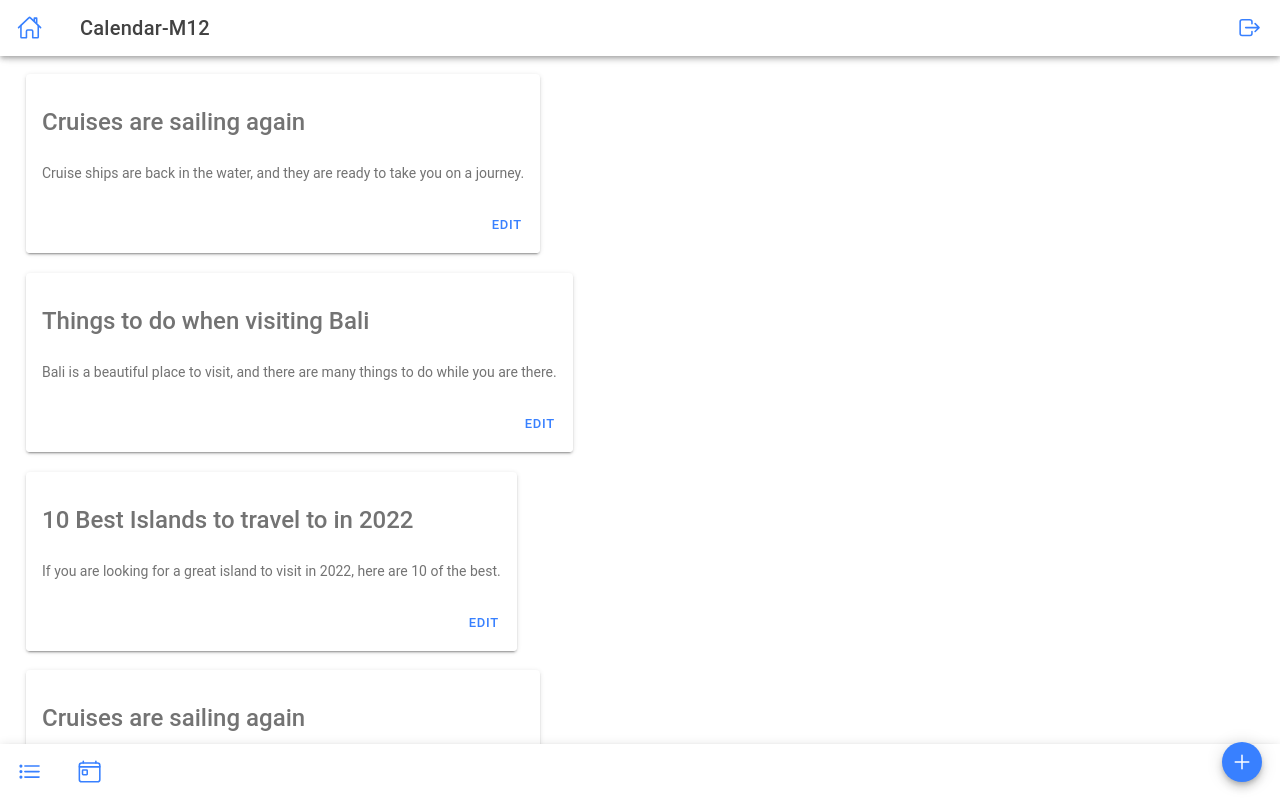
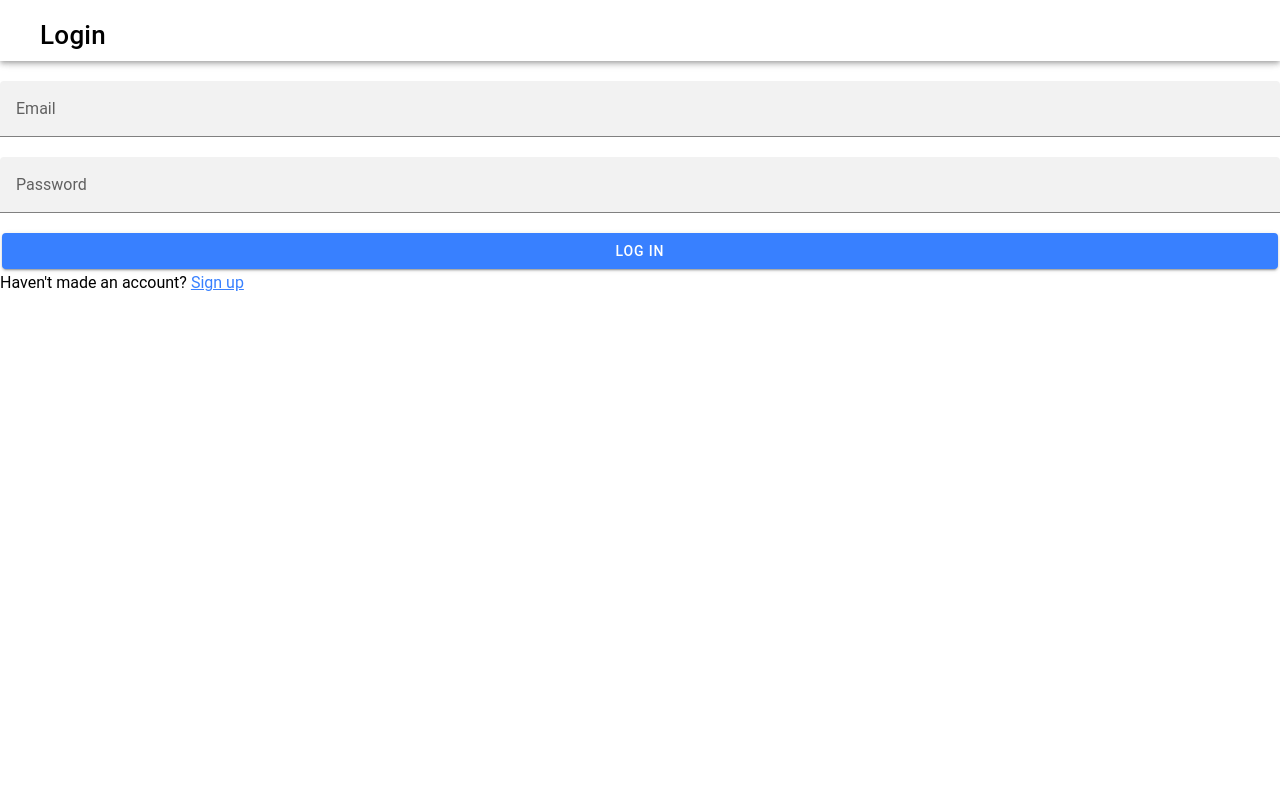
Before and after one commit to jaycebeck/M12-Test, a React (Vite) app: page /todos in a window 1280 px wide. Built offline with nearby package versions, Linux system fonts and the light colour scheme; no server answers.

Commit message:
Working authentication and login pages

```diff
--- a/package.json
+++ b/package.json
@@ -17,10 +17,12 @@
     "@capacitor/haptics": "5.0.7",
     "@capacitor/keyboard": "5.0.8",
     "@capacitor/status-bar": "5.0.7",
+    "@firebase/auth": "^1.6.2",
     "@ionic/react": "^7.0.0",
     "@ionic/react-router": "^7.0.0",
     "@types/react-router": "^5.1.20",
     "@types/react-router-dom": "^5.3.3",
+    "firebase": "^10.9.0",
     "ionic7-calendar": "^2.4.0",
     "ionicons": "^7.0.0",
     "react": "^18.2.0",
--- a/src/App.tsx
+++ b/src/App.tsx
@@ -21,9 +21,6 @@ import {
   setupIonicReact
 } from '@ionic/react';
 import { IonReactRouter } from '@ionic/react-router';
-import Home from './pages/Home';
-import ToDos from './pages/ToDos';
-import CreateToDo from './pages/CreateToDo';
 
 /* Core CSS required for Ionic components to work properly */
 import '@ionic/react/css/core.css';
@@ -43,22 +40,48 @@ import '@ionic/react/css/display.css';
 
 /* Theme variables */
 import './theme/variables.css';
+
+
+import Home from './pages/Home';
+import ToDos from './pages/ToDos';
+import CreateToDo from './pages/CreateToDo';
 import CalendarView from './pages/CalendarView';
+import SignUp from './pages/SignUp';
+import Login from './pages/Login';
+
+import { auth, firestore } from './firebaseConfig';
+import { useState, useEffect } from 'react';
 
 setupIonicReact();
 
-const App: React.FC = () => (
-  <IonApp>
+const App: React.FC = () => {
+  const [user, setUser] = useState<any>(null); // State to store authenticated user
+
+  useEffect(() => {
+    // Add an authentication state observer
+    const unsubscribe = auth.onAuthStateChanged((user) => {
+      setUser(user); // Set the authenticated user in state
+    });
+
+    return () => {
+      unsubscribe(); // Unsubscribe from the authentication state observer
+    };
+  }, []);
+
+  return (<IonApp>
     <IonReactRouter>
       <IonRouterOutlet>
-        <Route path="/home" component={Home} />
-        <Route path="/todos" component={ToDos} />
-        <Route path="/create-todo" component={CreateToDo} />
-        <Route path="/calendar-view" component={CalendarView} />
-        <Redirect exact from="/" to="/home" />
+        <Route path="/home" render={Home} />
+        <Route path="/todos" render={() => (user ? <ToDos/> : <Login />)} />
+        <Route path="/create-todo" render={() => (user ? <CreateToDo /> : <Login />)} />
+        <Route path="/calendar-view" render={() => (user ? <CalendarView /> : <Login />)}  />
+        <Route path="/signup" component={SignUp} />
+        <Route path="/login" component={Login} />
+        <Redirect exact from="/" to="/login" />
       </IonRouterOutlet>
     </IonReactRouter>
   </IonApp>
-);
+  );
+};
 
 export default App;
--- a/src/components/Header.tsx
+++ b/src/components/Header.tsx
@@ -1,6 +1,9 @@
 import React from 'react';
 import { IonButton, IonHeader, IonIcon, IonTitle, IonToolbar } from '@ionic/react';
-import { homeOutline, logOutOutline } from 'ionicons/icons';
+import { homeOutline, logInOutline, logOutOutline } from 'ionicons/icons';
+import SignOutButton from './SignoutButton';
+import { auth } from '../firebaseConfig';
+import LoginButton from './LoginButton';
 
 function Header() {
     return (
@@ -8,12 +11,10 @@ function Header() {
             <IonHeader>
                 <IonToolbar>
                     <IonTitle>Calendar-M12</IonTitle>
-                    <IonButton slot='start' fill='clear' href='../'>
+                    <IonButton slot='start' fill='clear' href='/home'>
                         <IonIcon slot="icon-only" icon={homeOutline}></IonIcon>
                     </IonButton>
-                    <IonButton slot="end" fill='clear'>
-                        <IonIcon slot="icon-only" icon={logOutOutline}></IonIcon>
-                    </IonButton>
+                    {auth.currentUser ? <SignOutButton /> : <LoginButton />}
                 </IonToolbar>
             </IonHeader>
         </>
--- /dev/null
+++ b/src/components/LoginButton.tsx
@@ -0,0 +1,16 @@
+import React from 'react';
+import { IonButton, IonIcon, } from '@ionic/react';
+import { logInOutline } from 'ionicons/icons';
+
+const LoginButton: React.FC = () => {
+
+    return (
+        <>
+            <IonButton slot='end' fill='clear' href='./login'>Login
+                <IonIcon icon={logInOutline}></IonIcon>
+            </IonButton>
+        </>
+    );
+}
+
+export default LoginButton;
--- /dev/null
+++ b/src/components/SignoutButton.tsx
@@ -0,0 +1,25 @@
+import { logOutOutline } from 'ionicons/icons';
+import { auth } from '../firebaseConfig'; // Import the initialized Firebase auth
+import { IonButton, IonIcon } from '@ionic/react';
+import { useHistory } from 'react-router-dom';
+
+const SignOutButton: React.FC = () => {
+
+  const history = useHistory();
+  const handleSignOut = async () => {
+    try {
+      await auth.signOut();
+      console.log('User signed out successfully!');
+      history.push('/login');
+    } catch (error: string | any) {
+      console.error('Error signing out:', error.message);
+    }
+  };
+
+  return (<IonButton onClick={handleSignOut} slot="end" fill='clear'>Logout
+    <IonIcon icon={logOutOutline}></IonIcon>
+  </IonButton>
+  );
+};
+
+export default SignOutButton;
--- /dev/null
+++ b/src/firebaseConfig.tsx
@@ -0,0 +1,18 @@
+import firebase from 'firebase/compat/app';
+import 'firebase/compat/auth';
+import 'firebase/compat/firestore';
+
+const firebaseConfig = {
+    apiKey: "AIzaSyCGjW8iz4Apsmad0yRGF2JOvsRlcofS7GA",
+    authDomain: "m12-calendar.firebaseapp.com",
+    projectId: "m12-calendar",
+    storageBucket: "m12-calendar.appspot.com",
+    messagingSenderId: "448683599098",
+    appId: "1:448683599098:web:95bbdc9a66cab27cc51543"
+};
+
+firebase.initializeApp(firebaseConfig);
+const auth = firebase.auth();
+const firestore = firebase.firestore();
+
+export { auth, firestore };
--- /dev/null
+++ b/src/pages/Login.tsx
@@ -0,0 +1,36 @@
+import { useState } from 'react';
+import { auth } from '../firebaseConfig'; // Import the initialized Firebase auth
+import { IonInput, IonButton, IonTitle, IonHeader, IonText } from '@ionic/react';
+import { useHistory } from 'react-router-dom';
+import './SignUpIn.css';
+
+const SignIn: React.FC = () => {
+    const [email, setEmail] = useState('');
+    const [password, setPassword] = useState('');
+    const history = useHistory();
+
+    const handleSignIn = async () => {
+        try {
+            await auth.signInWithEmailAndPassword(email, password);
+            console.log('User signed in successfully!');
+            history.push('/home');
+
+        } catch (error: string | any) {
+            console.error('Error signing in:', error.message);
+        }
+    };
+
+    return (
+        <>
+            <IonHeader>
+                <IonTitle><h1>Login</h1></IonTitle>
+            </IonHeader>
+            <IonInput className='input' fill="solid" type="email" value={email} onIonChange={(e) => setEmail(e.detail.value!)} placeholder="Email" />
+            <IonInput className='input' fill='solid' type="password" value={password} onIonChange={(e) => setPassword(e.detail.value!)} placeholder="Password" />
+            <IonButton expand='block' onClick={handleSignIn}>Log In</IonButton>
+            <IonText>Haven't made an account? <a href="/signup">Sign up</a></IonText>
+        </>
+    );
+};
+
+export default SignIn;
--- /dev/null
+++ b/src/pages/SignUp.tsx
@@ -0,0 +1,49 @@
+import { useState } from 'react';
+import { auth, firestore } from '../firebaseConfig'; // Import the initialized Firebase auth
+import { IonInput, IonButton, IonTitle, IonContent, IonItemGroup, IonHeader, IonText } from '@ionic/react';
+import { useHistory } from 'react-router-dom';
+import './SignUpIn.css';
+
+const SignUp: React.FC = () => {
+    const [email, setEmail] = useState('');
+    const [password, setPassword] = useState('');
+    const [username, setUsername] = useState('');
+    const history = useHistory();
+
+    const addDataToFirestore = async (data: {username: string, email: string}) => {
+        try {
+          await firestore.collection('Users').doc(auth.currentUser?.uid).set(data);
+          console.log('Data added to Firestore successfully!');
+        } catch (error) {
+          console.error('Error adding data to Firestore:', error);
+        }
+      };
+
+
+    const handleSignUp = async () => {
+        try {
+            await auth.createUserWithEmailAndPassword(email, password);
+            console.log('User signed up successfully!');
+            history.push('/login');
+        } catch (error: string | any) {
+            console.error('Error signing up:', error.message);
+        }
+    };
+
+    addDataToFirestore({ username: username, email: email});
+
+    return (
+        <>
+            <IonHeader>
+                <IonTitle><h1>Sign Up</h1></IonTitle>
+            </IonHeader>
+            <IonInput className='input' fill='solid' type="text" value={username} onIonChange={(e) => setUsername(e.detail.value!)} placeholder="Username" />
+            <IonInput className='input' fill='solid' type="email" value={email} onIonChange={(e) => setEmail(e.detail.value!)} placeholder="Email" />
+            <IonInput className='input' fill='solid' type="password" value={password} onIonChange={(e) => setPassword(e.detail.value!)} placeholder="Password" />
+            <IonButton expand="block" onClick={handleSignUp}>Sign Up</IonButton>
+            <IonText>Already have an account? <a href="/login">Log in</a></IonText>
+        </>
+    );
+};
+
+export default SignUp;
--- /dev/null
+++ b/src/pages/SignUpIn.css
@@ -0,0 +1,12 @@
+
+
+h1 {
+    text-align: left;
+    margin-top: 20px;
+    padding-left: 20px;
+}
+
+.input {
+    margin-top: 20px;
+    margin-bottom: 20px;
+}
```
Also changed, not shown: 2 other files (tests, documents, lock files or other folders).
